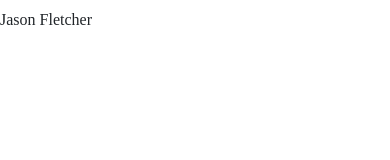
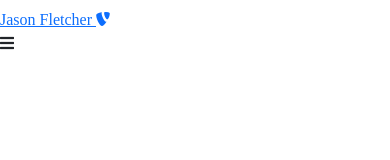
Before and after one commit to blueink38/react-portfolio, a React (Create React App) app: page / in a window 390 px wide. Shown: the top 160 px of the page. Built offline with nearby package versions, Linux system fonts and the light colour scheme; a web font is replaced by a local one.

Commit message:
added hamburger functionality

```diff
--- a/public/index.html
+++ b/public/index.html
@@ -10,6 +10,8 @@
       content="Web site created using create-react-app"
     />
     <link rel="apple-touch-icon" href="%PUBLIC_URL%/logo192.png" />
+    <!-- Font Awesome -->
+    <link rel="stylesheet" href="https://use.fontawesome.com/releases/v5.15.3/css/all.css" integrity="sha384-SZXxX4whJ79/gErwcOYf+zWLeJdY/qpuqC4cAa9rOGUstPomtqpuNWT9wdPEn2fk" crossorigin="anonymous">
     <!--
       manifest.json provides metadata used when your web app is installed on a
       user's mobile device or desktop. See https://developers.google.com/web/fundamentals/web-app-manifest/
--- a/src/components/Nav/index.js
+++ b/src/components/Nav/index.js
@@ -3,12 +3,20 @@ import { Link } from 'react-router-dom'
 
 
 function Navbar() {
+  const [click, setClick] = useState(false);
+
+  const handleClick = () => setClick(!click)
   return (
     <div>
       <nav className="navbar">
         <div className="navbar-container">
-          <Link to="/" className="navbar-logo"></Link>
-            Jason Fletcher
+          <Link to="/" className="navbar-logo">
+            Jason Fletcher <i className='fab fa-typo3'></i>
+          </Link>
+          <div className='menu-icon' onClick={handleClick}>
+            <i className={click ? 'fas fa-times': 'fas fa-bars'} />
+          </div>
+
         </div>
       </nav>
     </div>
```
